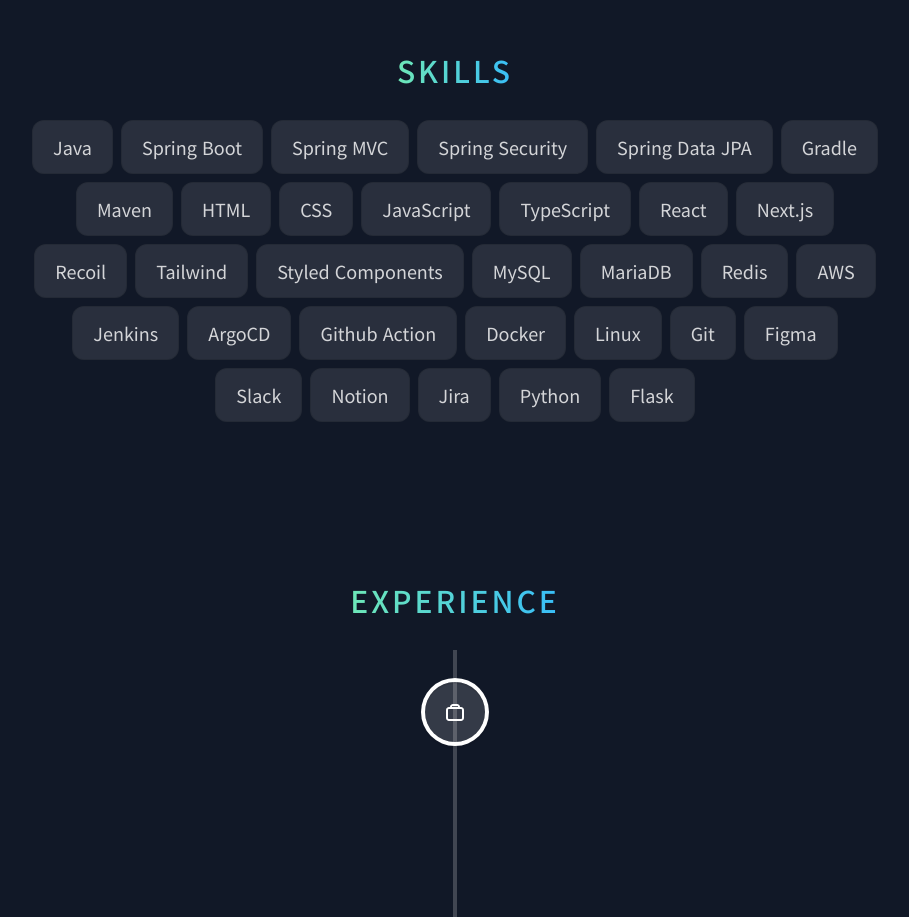
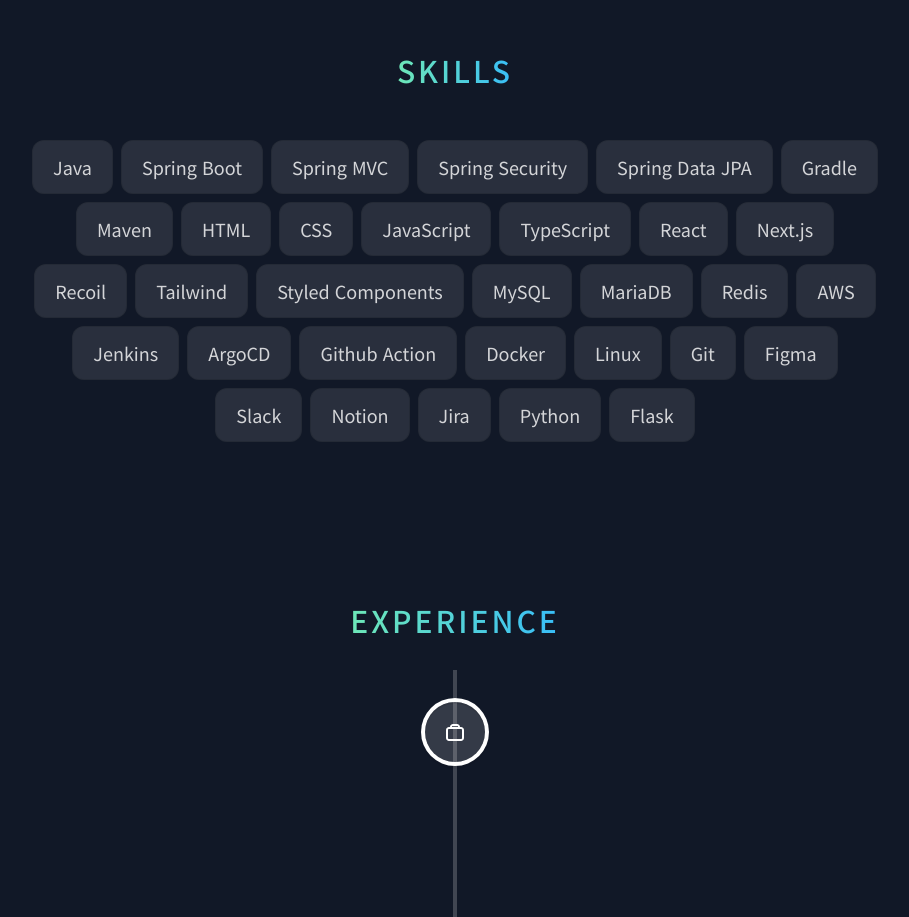
Before and after one commit to kkkwp/portfolio, a Next.js app: page / in a window 1280 px wide. Shown: the part 2560-3477 px from the top of the page, without its empty margins (185-1094 px from the left). Built offline with nearby package versions, Linux system fonts and the light colour scheme.

Commit message:
fix: skills 부분의 간격 조정

```diff
--- a/src/app/_components/Skills.tsx
+++ b/src/app/_components/Skills.tsx
@@ -25,7 +25,7 @@
     >
       <SectionHeading>Skills</SectionHeading>
 
-      <ul className="flex flex-wrap justify-center gap-2 text-lg text-gray-800">
+      <ul className="mt-5 flex flex-wrap justify-center gap-2 text-lg text-gray-800">
         {skillsData.map((skill, index) => (
           <motion.li
             className="rounded-xl border border-black/[0.1] bg-white/10 px-5 py-3 text-white/80"
```
